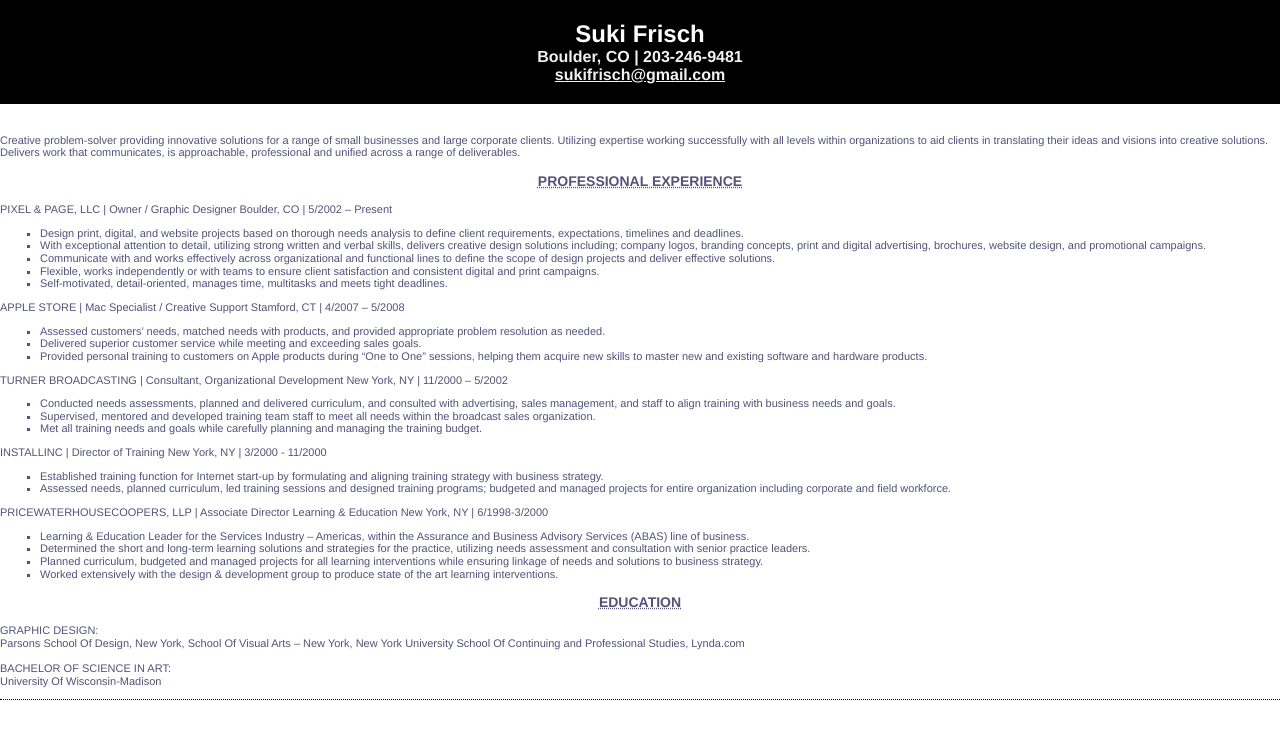
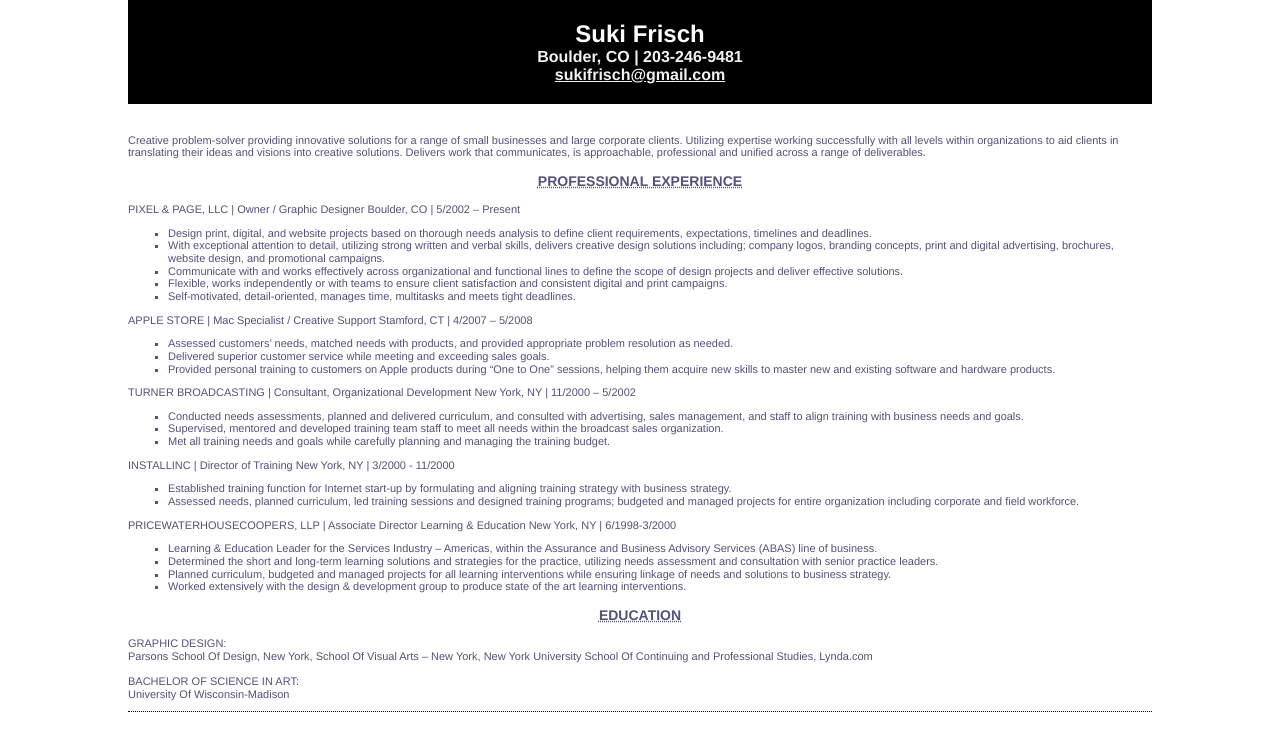
Before and after one commit to SukiF/ResumeProject, a plain HTML site: page index.html in a window 1280 px wide. Drawn offline with Linux system fonts and the light colour scheme; files that its build step writes are made by us from their sources.

Commit message:
additional updates

```diff
--- a/stylesheet.css
+++ b/stylesheet.css
@@ -1,7 +1,7 @@
 body{
   font-family: Helvetica, sans-serif;
   border-bottom: 1px dotted;
-
+  margin: 0 10% 0 10%;
 
 }
 h1{
@@ -30,7 +30,7 @@ h3{
   color: #52527a;
   font-size: 14px;
   text-decoration: underline dotted;
-text-align: center;
+  text-align: center;
 }
 h4{
   color: #52527a;
```
Also changed, not shown: index.html (indentation only).
